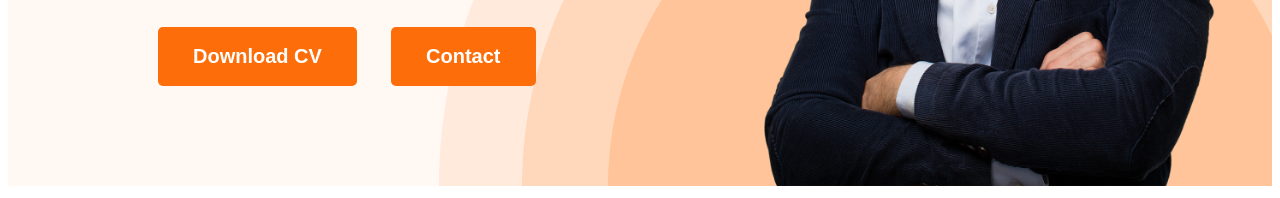
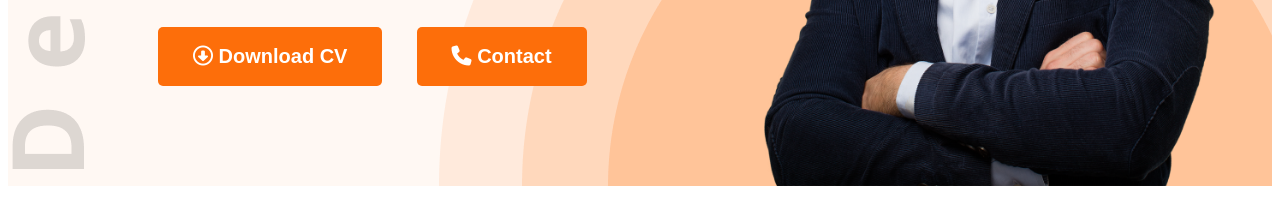
Before and after one commit to mashuk-tamim/web-developer-portfolio, a plain HTML site: page index.html in a window 1280 px wide. Shown: the part 602-800 px from the top of the page. Drawn offline with nearby package versions, Linux system fonts and the light colour scheme.

Commit message:
font awesome icons added

```diff
--- a/index.html
+++ b/index.html
@@ -11,6 +11,7 @@
     <link href="https://fonts.googleapis.com/css2?family=Open+Sans:wght@400;700;800&display=swap" rel="stylesheet">
 
     <link rel="stylesheet" href="styles/portfolio.css">
+    <script src="https://kit.fontawesome.com/ecb685900b.js" crossorigin="anonymous"></script>
 </head>
 
 <body>
@@ -29,8 +30,8 @@
                 <h1 class="banner-title">Mary Hardy</h1>
                 <p class="banner-description">Shot what able cold new see hold.Friendly as an betrayed formerly he.
                     Morning because as to society behaved moments.</p>
-                <button class="button-primary">Download CV</button>
-                <button class="button-primary">Contact</button>
+                <button class="button-primary"><i class="fa-regular fa-circle-down"></i> Download CV</button>
+                <button class="button-primary"><i class="fa-solid fa-phone"></i> Contact</button>
             </div>
             <img class="profile-pic" src="images/hardy.png" alt="Mary Hardy">
 
@@ -158,7 +159,7 @@
                 </div>
             </div>
             <div class="download-cv">
-                <button class="button-primary">Download CV</button>
+                <button class="button-primary"><i class="fa-regular fa-circle-down"></i> Download CV</button>
             </div>
         </section>
     </main>
--- a/styles/portfolio.css
+++ b/styles/portfolio.css
@@ -72,9 +72,9 @@
 
 .header {
     background: #FFF8F3;
-    background-image: url(../images/header_bg.png);
+    background-image: url('../images/header_bg.png'), url('../images/developer.png');
     background-repeat: no-repeat;
-    background-position: bottom right;
+    background-position: bottom right, top left;
 }
 
 .banner {
```
